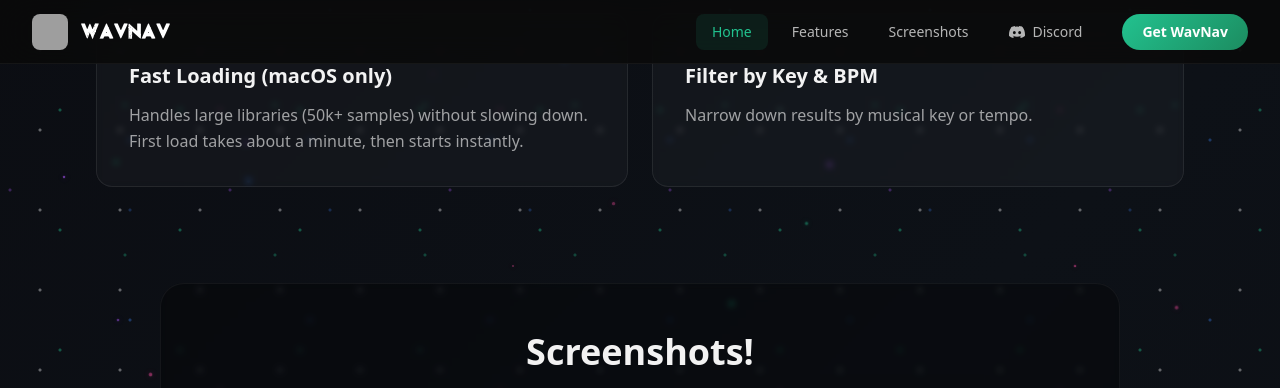
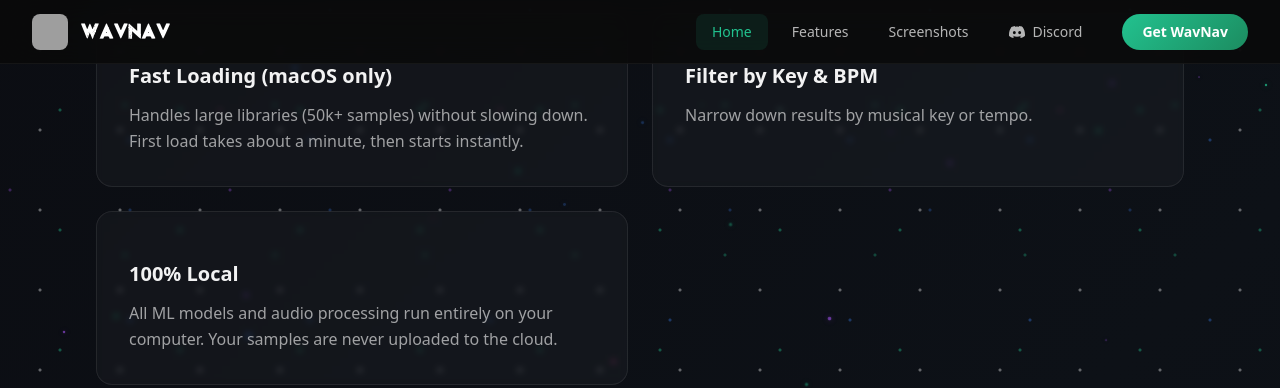
Before and after one commit to maxgraf96/maxgraf96.github.io, a Jekyll site: the page built from _wavnav/index.md, in a window 1280 px wide and 900 px high, scrolled down 1270 px, cut to the strip 0-388 px from the top of the window. Built offline with Jekyll 4.4.1, drawn with Linux system fonts in a browser that asks for light colours; some web fonts are replaced; some of the changed text lies outside the part shown; grey boxes are pictures that could not be loaded.

Commit message:
more info

```diff
--- a/_wavnav/index.md
+++ b/_wavnav/index.md
@@ -69,6 +69,12 @@ permalink: /wavnav/
       <h3 class="text-xl font-semibold mb-3 text-white/95">Filter by Key & BPM</h3>
       <p class="text-white/60 leading-relaxed">Narrow down results by musical key or tempo.</p>
     </div>
+
+    <div class="group bg-white/[0.03] border border-white/[0.08] rounded-2xl p-8 transition-all duration-300 hover:bg-white/5 hover:border-wavnav-mint/30 hover:-translate-y-1" style="backdrop-filter: blur(3px)">
+      <div class="text-4xl mb-4"></div>
+      <h3 class="text-xl font-semibold mb-3 text-white/95">100% Local</h3>
+      <p class="text-white/60 leading-relaxed">All ML models and audio processing run entirely on your computer. Your samples are never uploaded to the cloud.</p>
+    </div>
   </div>
 </div>
 
@@ -111,6 +117,11 @@ permalink: /wavnav/
       <span class="block text-4xl lg:text-4xl font-bold text-wavnav-mint mb-2">Semantic Search</span>
       <span class="text-white/60 text-sm">Using joint music-text embeddings</span>
     </div>
+
+    <div class="text-center p-8 bg-white/[0.02] rounded-2xl border border-white/5 transition-all duration-300 hover:border-wavnav-mint/20" style="backdrop-filter: blur(3px)">
+      <span class="block text-4xl lg:text-5xl font-bold text-wavnav-mint mb-2">Fully local</span>
+      <span class="text-white/60 text-sm">All processing happens on your device</span>
+    </div>
   </div>
 </div>
 
@@ -135,7 +146,8 @@ permalink: /wavnav/
 <div class="px-4 sm:px-6 lg:px-8 max-w-4xl mx-auto mb-16">
   <div class="text-center p-12 lg:p-16 rounded-3xl border border-wavnav-mint/20" style="background: linear-gradient(135deg, rgba(34, 194, 143, 0.1) 0%, rgba(28, 140, 96, 0.05) 100%);" style="backdrop-filter: blur(3px)">
     <h2 class="text-3xl lg:text-4xl font-semibold mb-4 text-white/95">Find your hidden gems</h2>
-    <p class="text-white/60 mb-8 text-lg max-w-xl mx-auto">Rediscover the joy of digging.</p>
+    <br>
+    <!-- <p class="text-white/60 mb-8 text-lg max-w-xl mx-auto">Rediscover the joy of digging.</p> -->
     <div class="flex flex-wrap gap-4 justify-center">
       <button onclick="openDownloadModal()" class="inline-flex items-center px-10 py-5 rounded-full font-medium text-lg transition-all duration-300 hover:-translate-y-0.5 backdrop-blur-lg bg-white/10 text-white/90 border border-white/20 hover:bg-white/15 cursor-pointer">
         Try for free
```
Also changed, not shown: _wavnav/features.md (+7 -1 lines), _wavnav/screenshots.md (+1 -1 lines).
